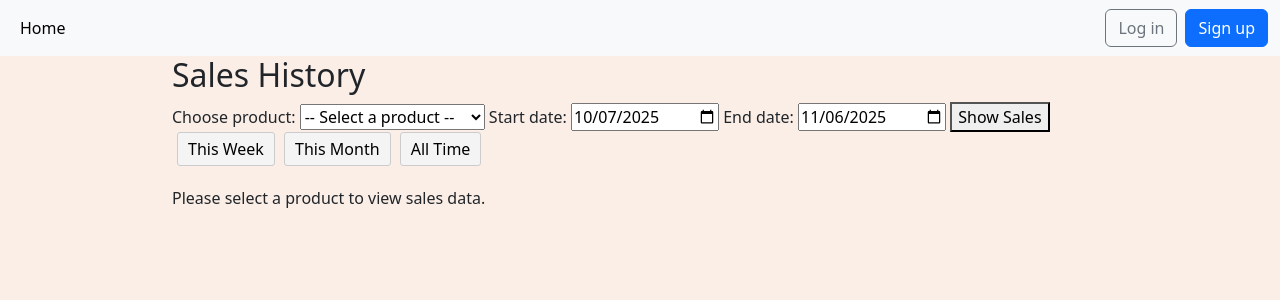
After one commit to kcsvallespin/SoftEng2Project, a Django app: page /sales/report/ in a window 1280 px wide. The commit adds this page. Shown: the top 300 px of the page. Run offline with Django 5.2, Linux system fonts and the light colour scheme; tables that the repository leaves empty hold one stand-in row (values such as "Sample post").

Commit message:
Add sales history

```diff
--- a/django_project/settings.py
+++ b/django_project/settings.py
@@ -90,9 +90,9 @@ TEMPLATES = [
 DATABASES = {
     "default": {
         "ENGINE": "django.db.backends.postgresql",
-        "NAME": "postgres",
+        "NAME": "new_shop",
         "USER": "postgres",
-        "PASSWORD": "123",
+        "PASSWORD": "admin",
         "HOST": "localhost",
         "PORT": "5432",
     }
--- a/menu/views.py
+++ b/menu/views.py
@@ -48,7 +48,7 @@ def create_item(request):
 
         if item_name and is_single_default_variant and has_single_price:
             # If no variants provided, create a default variant
-            ItemVariants.objects.create(item=item, sku=f"{item_name}-default", price=variant_prices[0])
+            ItemVariants.objects.create(item=item, sku=item_name, price=variant_prices[0])
         # Create each variant
         else:
             for name, price in zip(variant_names, variant_prices):
--- a/sales/urls.py
+++ b/sales/urls.py
@@ -1,5 +1,5 @@
 from django.urls import path
-from .views import display_products, create_sale, view_sales, delete_sale, edit_sale, display_sale
+from .views import display_products, create_sale, view_sales, delete_sale, edit_sale, display_sale, sales_history
 
 urlpatterns = [
     path('products/', display_products, name='display_products'),
@@ -8,4 +8,5 @@ urlpatterns = [
     path('view/', view_sales, name='view_sales'),
     path('delete/<int:sale_id>/', delete_sale, name='delete_sale'),
     path('edit/<int:sale_id>/', edit_sale, name='edit_sale'),
+    path('report/', sales_history, name='sales_history'),
 ]
--- a/sales/views.py
+++ b/sales/views.py
@@ -2,14 +2,16 @@ import json
 from django.contrib.auth import get_user_model
 from django.http import JsonResponse
 from django.shortcuts import render
-from django.db.models import Prefetch
+from django.db.models import Prefetch, Sum
+from django.db.models.functions import TruncDate
 from django.utils import timezone
+from datetime import datetime, timedelta
 from .models import Saleitems, Sales
 from menu.models import Items, ItemVariants
 
 def display_products(request):
     from django.conf import settings as djsettings
-    items = Items.objects.prefetch_related(
+    items = Items.objects.filter(is_active=True).prefetch_related(
         Prefetch('itemvariants', queryset=ItemVariants.objects.order_by('sku'))
     )
     return render(request, 'sales/create-sales.html', {
@@ -148,18 +150,55 @@ def delete_sale(request, sale_id):
         except Exception as e:
             return JsonResponse({'status': 'error', 'message': str(e)}, status=400)
 
-def refund_sale(request, sale_id):
-    if not request.user.is_authenticated or not request.user.is_staff:
-        return JsonResponse({'status': 'error', 'message': 'User not authorized'}, status=403)
-    if request.method == "POST":
+def sales_history(request):
+    products = ItemVariants.objects.filter(item__is_active=True).all()
+    product_id = request.GET.get('product_id')
+    start_date_str = request.GET.get('start_date')
+    end_date_str = request.GET.get('end_date')
+
+    end_date = timezone.now().date()
+    start_date = end_date - timedelta(days=30)
+
+    if start_date_str and end_date_str:
         try:
-            sale = Sales.objects.get(pk=sale_id)
-            saleitem_count = sale.saleitems.count()
-            #    return render(request, 'sales/refund.html', {'sale': sale, 'saleitem_count': saleitem_count})
-            return JsonResponse({'status': 'success'})
-        except Exception as e:
-            return JsonResponse({'status': 'error', 'message': str(e)}, status=400)
+            start_date = datetime.strptime(start_date_str, '%Y-%m-%d')
+            end_date = datetime.strptime(end_date_str, '%Y-%m-%d')
+        except ValueError:
+            pass
 
-# check if sale was made online
-# if online, saleitem_count should be reduced
-# otherwise, saleitem_count should be maintained
+    selected = None
+    sales_by_day = []
+    total_sold = 0
+
+    if product_id:
+        try:
+            selected = ItemVariants.objects.get(pk=product_id)
+        except ItemVariants.DoesNotExist:
+            selected = None
+
+        if selected:
+            sales_by_day_qs = (
+                Saleitems.objects
+                .filter(item_variant=selected, sale__datetime__range=(start_date, end_date))
+                .annotate(sale_date=TruncDate('sale__datetime'))
+                .values('sale_date')
+                .annotate(total_sold=Sum('quantity'))
+                .order_by('sale_date')
+            )
+            sales_by_day = list(sales_by_day_qs)
+
+            total_sold = (
+                Saleitems.objects
+                .filter(item_variant=selected, sale__datetime__range=(start_date, end_date))
+                .aggregate(total_sold=Sum('quantity'))['total_sold'] or 0
+            )
+
+    context = {
+        'products': products,
+        'selected': selected,
+        'sales_by_day': sales_by_day,
+        'total_sold': total_sold,
+        'start_date': start_date,
+        'end_date': end_date,
+    }
+    return render(request, 'sales/sales-history.html', context)
--- a/templates/base.html
+++ b/templates/base.html
@@ -58,6 +58,7 @@
               <ul class="dropdown-menu dropdown-menu-end">
                 <li><a class="dropdown-item" href="{% url 'display_products' %}">Record Sales</a></li>
                 <li><a class="dropdown-item" href="{% url 'view_sales' %}">View Sales</a></li>
+                <li><a class="dropdown-item" href="{% url 'sales_history' %}">Sales History</a></li>
               </ul>
             </li>
           </ul>
--- a/templates/sales/create-sales.html
+++ b/templates/sales/create-sales.html
@@ -28,7 +28,11 @@
           <h5>{{ item.name }} Varieties</h5>
           {% for item_variant in item.itemvariants.all %}
             <div class="d-flex align-items-center mb-2">
+              {% if item.name == item_variant.sku %}
               <span class="me-2">{{ item_variant.sku }} - <strong>₱{{ item_variant.price }}</strong></span>
+              {% else %}
+              <span class="me-2">{{ item.name }} - {{ item_variant.sku }} - <strong>₱{{ item_variant.price }}</strong></span>
+              {% endif %}
               <button type="button" class="btn btn-outline-secondary btn-sm me-1" onclick="decrementQuantity('{{ item_variant.pk }}')">-</button>
               <input type="number" id="quantity-{{ item_variant.pk }}" name="quantity" data-name="{{ item_variant.sku }}" data-price="{{ item_variant.price }}" min="0" max="99" value="0" readonly style="width: 50px; text-align: center;">
               <button type="button" class="btn btn-outline-secondary btn-sm ms-1" onclick="incrementQuantity('{{ item_variant.pk }}')">+</button>
--- /dev/null
+++ b/templates/sales/sales-history.html
@@ -0,0 +1,161 @@
+{% extends "base.html" %}
+{% load static %}
+{% block title %}Sales History{% endblock title %}
+{% block content %}
+
+<h2>Sales History</h2>
+
+<form method="get" id="sales-filter-form" style="margin-bottom: 20px;">
+  <!-- Product selector -->
+  <label for="product_id">Choose product:</label>
+  <select name="product_id" id="product_id" required>
+    <option value="">-- Select a product --</option>
+    {% for product in products %}
+      <option value="{{ product.variant_id }}" {% if selected and product.variant_id == selected.variant_id %}selected{% endif %}>
+        {{ product.item.name }} - {{ product.sku }}
+      </option>
+    {% endfor %}
+  </select>
+
+  <!-- Date range inputs -->
+  <label for="start_date">Start date:</label>
+  <input type="date" name="start_date" id="start_date" value="{{ start_date|date:'Y-m-d' }}">
+
+  <label for="end_date">End date:</label>
+  <input type="date" name="end_date" id="end_date" value="{{ end_date|date:'Y-m-d' }}">
+
+  <!-- Standard filter button -->
+  <button type="submit">Show Sales</button>
+
+  <!-- Quick filter buttons -->
+  <button type="button" id="thisWeek">This Week</button>
+  <button type="button" id="thisMonth">This Month</button>
+  <button type="button" id="allTime">All Time</button>
+</form>
+
+<!-- Style for buttons -->
+<style>
+  #sales-filter-form button[type="button"] {
+    margin-left: 5px;
+    background: #f4f4f4;
+    border: 1px solid #ccc;
+    padding: 4px 10px;
+    border-radius: 3px;
+    cursor: pointer;
+  }
+  #sales-filter-form button[type="button"]:hover {
+    background: #eaeaea;
+  }
+</style>
+
+{% if selected %}
+  <h3>Sales for "{{ selected.sku }}"</h3>
+  <p>
+    {% if start_date and end_date %}
+      From <strong>{{ start_date|date:"Y-m-d" }}</strong>
+      to <strong>{{ end_date|date:"Y-m-d" }}</strong>
+    {% else %}
+      All Time
+    {% endif %}
+  </p>
+
+  <!-- Total Sales Summary -->
+  <p><strong>Total Sold:</strong> {{ total_sold }} units</p>
+
+  <!-- Sales Table -->
+  <table border="1" cellpadding="6" cellspacing="0">
+    <tr>
+      <th>Date</th>
+      <th>Quantity Sold</th>
+    </tr>
+    {% for record in sales_by_day %}
+      <tr>
+        <td>{{ record.sale_date|date:"Y-m-d" }}</td>
+        <td>{{ record.total_sold }}</td>
+      </tr>
+    {% empty %}
+      <tr>
+        <td colspan="2">No sales data found for this product and date range.</td>
+      </tr>
+    {% endfor %}
+  </table>
+
+  <hr>
+
+  <!-- Chart.js Graph -->
+  <canvas id="salesChart" width="600" height="300"></canvas>
+
+  <!-- JSON data for Chart.js -->
+  {{ sales_by_day|json_script:"sales-data" }}
+
+  <script src="https://cdn.jsdelivr.net/npm/chart.js"></script>
+  <script>
+    const salesData = JSON.parse(document.getElementById('sales-data').textContent);
+
+    const labels = salesData.map(record => record.sale_date);
+    const data = salesData.map(record => record.total_sold);
+
+    new Chart(document.getElementById('salesChart'), {
+      type: 'bar',
+      data: {
+        labels: labels,
+        datasets: [{
+          label: 'Daily Sales',
+          data: data,
+          backgroundColor: 'rgba(54, 162, 235, 0.6)',
+          borderColor: 'rgba(54, 162, 235, 1)',
+          borderWidth: 1
+        }]
+      },
+      options: {
+        scales: {
+          y: { beginAtZero: true }
+        }
+      }
+    });
+  </script>
+
+{% else %}
+  <p>Please select a product to view sales data.</p>
+{% endif %}
+
+<!-- Script for quick filters -->
+<script>
+  function setDateRange(startDate, endDate) {
+    const toDateInputValue = (date) => date.toISOString().split('T')[0];
+
+    if (startDate && endDate) {
+      document.getElementById('start_date').value = toDateInputValue(startDate);
+      document.getElementById('end_date').value = toDateInputValue(endDate);
+    } else {
+      // Clear dates for All Time
+      document.getElementById('start_date').value = '';
+      document.getElementById('end_date').value = '';
+    }
+
+    document.getElementById('sales-filter-form').submit();
+  }
+
+  document.getElementById('thisWeek').addEventListener('click', () => {
+    const today = new Date();
+    const dayOfWeek = today.getDay(); // 0 = Sunday, 1 = Monday, ...
+    const startOfWeek = new Date(today);
+    startOfWeek.setDate(today.getDate() - dayOfWeek + 1); // Monday as first day
+    const endOfWeek = new Date(today);
+    endOfWeek.setDate(startOfWeek.getDate() + 6);
+    setDateRange(startOfWeek, endOfWeek);
+  });
+
+  document.getElementById('thisMonth').addEventListener('click', () => {
+    const today = new Date();
+    const startOfMonth = new Date(today.getFullYear(), today.getMonth(), 1);
+    const endOfMonth = new Date(today.getFullYear(), today.getMonth() + 1, 0);
+    setDateRange(startOfMonth, endOfMonth);
+  });
+
+  document.getElementById('allTime').addEventListener('click', () => {
+    setDateRange(null, null); // Clear date filters
+  });
+</script>
+
+{% endblock %}
--- a/templates/sales/view-sales.html
+++ b/templates/sales/view-sales.html
@@ -4,7 +4,7 @@
 
 {% block content %}
 <div class="container mt-4">
-    <h2 class="mb-4">Sales History</h2>
+    <h2 class="mb-4">Sales Overview</h2>
     <div class="row row-cols-1 row-cols-md-2 g-4">
         {% for sale in sales %}
             <div class="col">
@@ -30,13 +30,14 @@
                     <ul class="list-group mb-3">
                         {% for item in sale.saleitems.all %}
                             <li class="list-group-item d-flex justify-content-between align-items-center">
-                                <span>{{ item.item_variant.sku }}</span>
+                                <span>{{ item.item_variant.item.name }} - {{ item.item_variant.sku }}</span>
                                 <span class="badge bg-primary">₱{{ item.item_variant.price }}</span>
                                 <span class="badge bg-secondary">x {{ item.quantity }}</span>
                             </li>
                         {% endfor %}
                     </ul>
                     <p class="mb-2"><strong>Total:</strong> <span class="badge bg-success">₱{{ sale.total_price }}</span></p>
+                    <p class="mb-1"><strong>Paid through:</strong> {{ sale.payment_type }}</p>
                     <p class="mb-2"><strong>Date:</strong> {{ sale.datetime|date:"M d, Y H:i" }}</p>
                     <button type="button" class="btn btn-outline-dark" onclick="document.getElementById('{{ sale.sale_id }}').close()">Close</button>
                 </dialog>
```
Also changed, not shown: menu/migrations/0001_initial.py, menu/migrations/0002_remove_items_image_remove_items_type.py (deleted), menu/migrations/0003_items_image_items_type_alter_itemvariants_sku.py (deleted), sales/migrations/0001_initial.py, sales/migrations/0002_accountemailaddress_accountemailconfirmation_and_more.py (deleted), sales/migrations/0003_alter_saleitems_sale.py (deleted).
